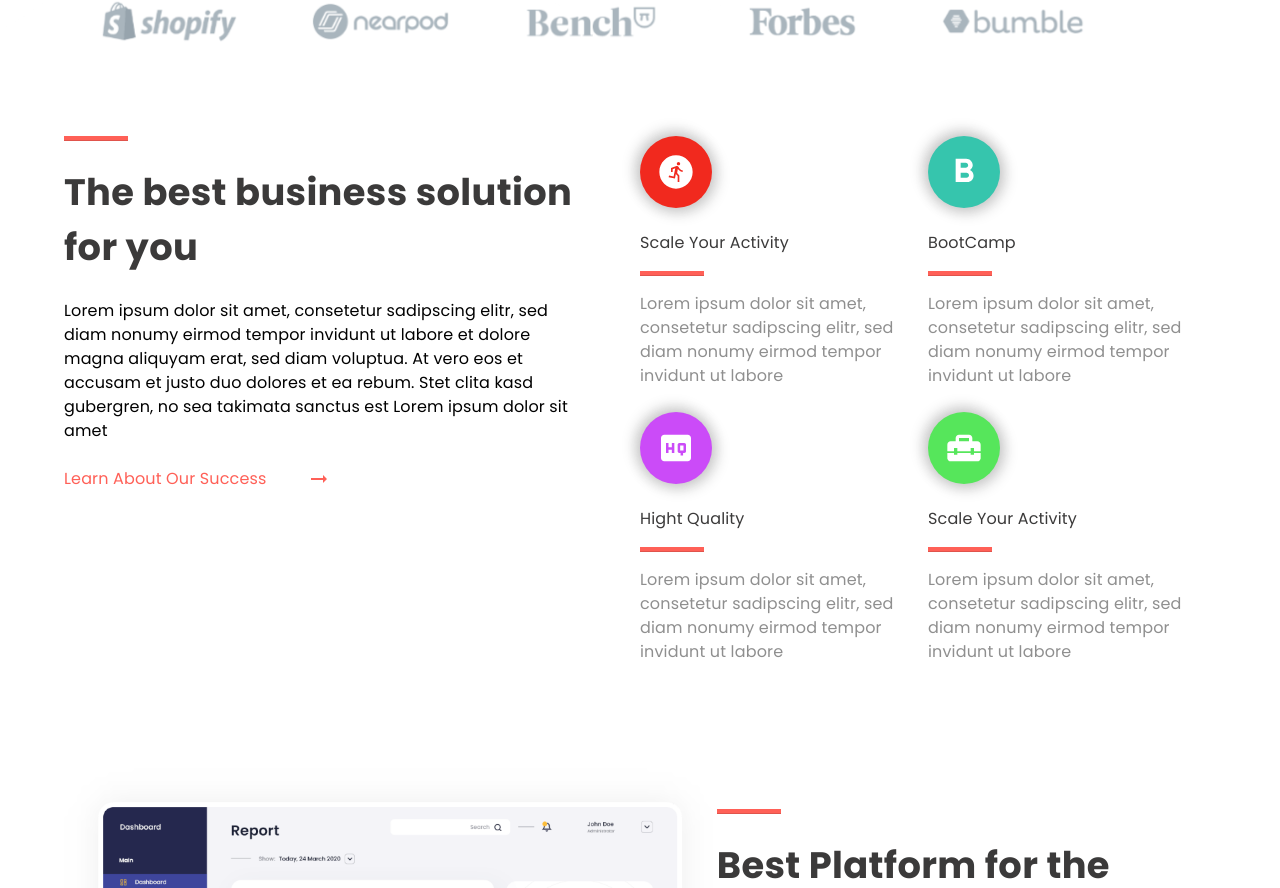
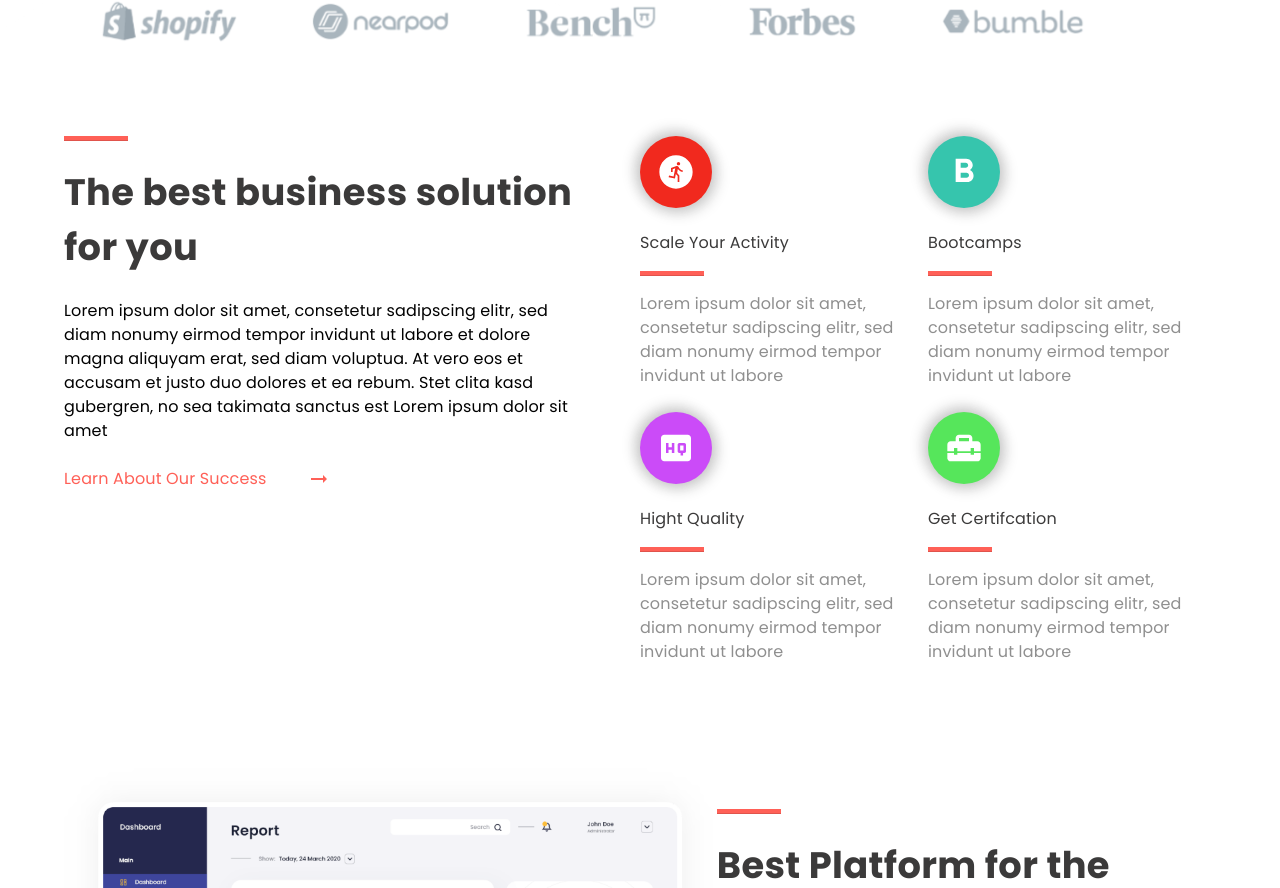
Before and after one commit to mahmoud-sayed/stevdy-business-solutions-task, a React (Create React App) app: page / in a window 1280 px wide. Shown: the part 610-1498 px from the top of the page. Built offline with nearby package versions, Linux system fonts and the light colour scheme.

Commit message:
created service section component

```diff
--- /dev/null
+++ b/src/components/ServiceComponent/ServiceComponent.js
@@ -0,0 +1,27 @@
+import { Grid, useTheme, Typography, Divider } from '@mui/material';
+import React from 'react';
+
+const ServiceComponent = ({ children, heading }) => {
+  const theme = useTheme();
+  return (
+    <Grid item container gap={2} xs={12} md={6} direction='column' pb={3}>
+      <Grid item >
+        {children}
+      </Grid>
+      <Grid item>
+        <Typography variant='body1' color={theme.colors.textColor}>{heading}</Typography>
+      </Grid>
+      <Grid>
+        <Divider sx={{ backgroundColor: theme.colors.deepOrange, width: '4rem', height: '4px' }} />
+      </Grid>
+      <Grid item>
+        <Typography variant='body1' color={theme.colors.textColor2}>
+          Lorem ipsum dolor sit amet, consetetur sadipscing elitr, sed diam nonumy eirmod tempor invidunt ut labore
+
+        </Typography>
+      </Grid>
+    </Grid>
+  );
+};
+
+export default ServiceComponent;
--- a/src/pages/Home/Home.js
+++ b/src/pages/Home/Home.js
@@ -32,6 +32,7 @@ import testimonials from './../../data/testimonials';
 import TestimonialCard from '../../components/TestimonialCard/TestimonialCard';
 import BusinessHintSection from '../../components/BusinessHintSection/BusinessHintSection';
 import ImgWithTextSection from './../../components/ImgWithTextSection/ImgWithTextSection';
+import ServiceComponent from '../../components/ServiceComponent/ServiceComponent';
 
 // data to use
 
@@ -137,82 +138,18 @@ const Home = () => {
             showArrow={true}
           />
           <Grid item container xs={12} md={6} justifyItems='center' alignItems='center'>
-            <Grid item container gap={2} xs={12} md={6} direction='column' pb={3}
-
-            >
-              <Grid item >
-                <RunCircleIcon sx={{ padding: '1rem', backgroundColor: '#F1291E', borderRadius: '50%', color: '#fff', fontSize: '2.5rem', boxShadow: '3px 3px 1rem #c2c2c2, -3px -3px 1rem #c2c2c2' }} />
-              </Grid>
-              <Grid item>
-                <Typography variant='body1' color={theme.colors.textColor}>Scale Your Activity</Typography>
-              </Grid>
-              <Grid>
-                <Divider sx={{ backgroundColor: theme.colors.deepOrange, width: '4rem', height: '4px' }} />
-              </Grid>
-              <Grid item>
-                <Typography variant='body1' color={theme.colors.textColor2}>
-                  Lorem ipsum dolor sit amet, consetetur sadipscing elitr, sed diam nonumy eirmod tempor invidunt ut labore
-
-                </Typography>
-              </Grid>
-            </Grid>
-            <Grid item container gap={2} xs={12} md={6} direction='column' pb={3}
-
-            >
-              <Grid item >
-                <FormatBoldIcon sx={{ padding: '1rem', backgroundColor: '#36C5AD', borderRadius: '50%', color: '#fff', fontSize: '2.5rem', boxShadow: '3px 3px 1rem #c2c2c2, -3px -3px 1rem #c2c2c2' }} />
-              </Grid>
-              <Grid item>
-                <Typography variant='body1' color={theme.colors.textColor}>BootCamp</Typography>
-              </Grid>
-              <Grid>
-                <Divider sx={{ backgroundColor: theme.colors.deepOrange, width: '4rem', height: '4px' }} />
-              </Grid>
-              <Grid item>
-                <Typography variant='body1' color={theme.colors.textColor2}>
-                  Lorem ipsum dolor sit amet, consetetur sadipscing elitr, sed diam nonumy eirmod tempor invidunt ut labore
-
-                </Typography>
-              </Grid>
-            </Grid>
-            <Grid item container gap={2} xs={12} md={6} direction='column' pb={3}
-
-            >
-              <Grid item >
-                <HighQualityIcon sx={{ padding: '1rem', backgroundColor: '#CB4BF8', borderRadius: '50%', color: '#fff', fontSize: '2.5rem', boxShadow: '3px 3px 1rem #c2c2c2, -3px -3px 1rem #c2c2c2' }} />
-              </Grid>
-              <Grid item>
-                <Typography variant='body1' color={theme.colors.textColor}>Hight Quality</Typography>
-              </Grid>
-              <Grid>
-                <Divider sx={{ backgroundColor: theme.colors.deepOrange, width: '4rem', height: '4px' }} />
-              </Grid>
-              <Grid item>
-                <Typography variant='body1' color={theme.colors.textColor2}>
-                  Lorem ipsum dolor sit amet, consetetur sadipscing elitr, sed diam nonumy eirmod tempor invidunt ut labore
-
-                </Typography>
-              </Grid>
-            </Grid>
-            <Grid item container gap={2} xs={12} md={6} direction='column' pb={3}
-
-            >
-              <Grid item >
-                <HomeRepairServiceIcon sx={{ padding: '1rem', backgroundColor: '#56E65B', borderRadius: '50%', color: '#fff', fontSize: '2.5rem', boxShadow: '3px 3px 1rem #c2c2c2, -3px -3px 1rem #c2c2c2' }} />
-              </Grid>
-              <Grid item>
-                <Typography variant='body1' color={theme.colors.textColor}>Scale Your Activity</Typography>
-              </Grid>
-              <Grid>
-                <Divider sx={{ backgroundColor: theme.colors.deepOrange, width: '4rem', height: '4px' }} />
-              </Grid>
-              <Grid item>
-                <Typography variant='body1' color={theme.colors.textColor2}>
-                  Lorem ipsum dolor sit amet, consetetur sadipscing elitr, sed diam nonumy eirmod tempor invidunt ut labore
-
-                </Typography>
-              </Grid>
-            </Grid>
+            <ServiceComponent heading='Scale Your Activity'>
+              <RunCircleIcon sx={{ padding: '1rem', backgroundColor: '#F1291E', borderRadius: '50%', color: '#fff', fontSize: '2.5rem', boxShadow: '3px 3px 1rem #c2c2c2, -3px -3px 1rem #c2c2c2' }} />
+            </ServiceComponent>
+            <ServiceComponent heading='Bootcamps'>
+              <FormatBoldIcon sx={{ padding: '1rem', backgroundColor: '#36C5AD', borderRadius: '50%', color: '#fff', fontSize: '2.5rem', boxShadow: '3px 3px 1rem #c2c2c2, -3px -3px 1rem #c2c2c2' }} />
+            </ServiceComponent>
+            <ServiceComponent heading='Hight Quality'>
+              <HighQualityIcon sx={{ padding: '1rem', backgroundColor: '#CB4BF8', borderRadius: '50%', color: '#fff', fontSize: '2.5rem', boxShadow: '3px 3px 1rem #c2c2c2, -3px -3px 1rem #c2c2c2' }} />
+            </ServiceComponent>
+            <ServiceComponent heading='Get Certifcation'>
+              <HomeRepairServiceIcon sx={{ padding: '1rem', backgroundColor: '#56E65B', borderRadius: '50%', color: '#fff', fontSize: '2.5rem', boxShadow: '3px 3px 1rem #c2c2c2, -3px -3px 1rem #c2c2c2' }} />
+            </ServiceComponent>
           </Grid>
         </Grid>
       </Container>
```
Also changed, not shown: ReadMEImages/service.png (added), 1 other file (tests, documents, lock files or other folders).
